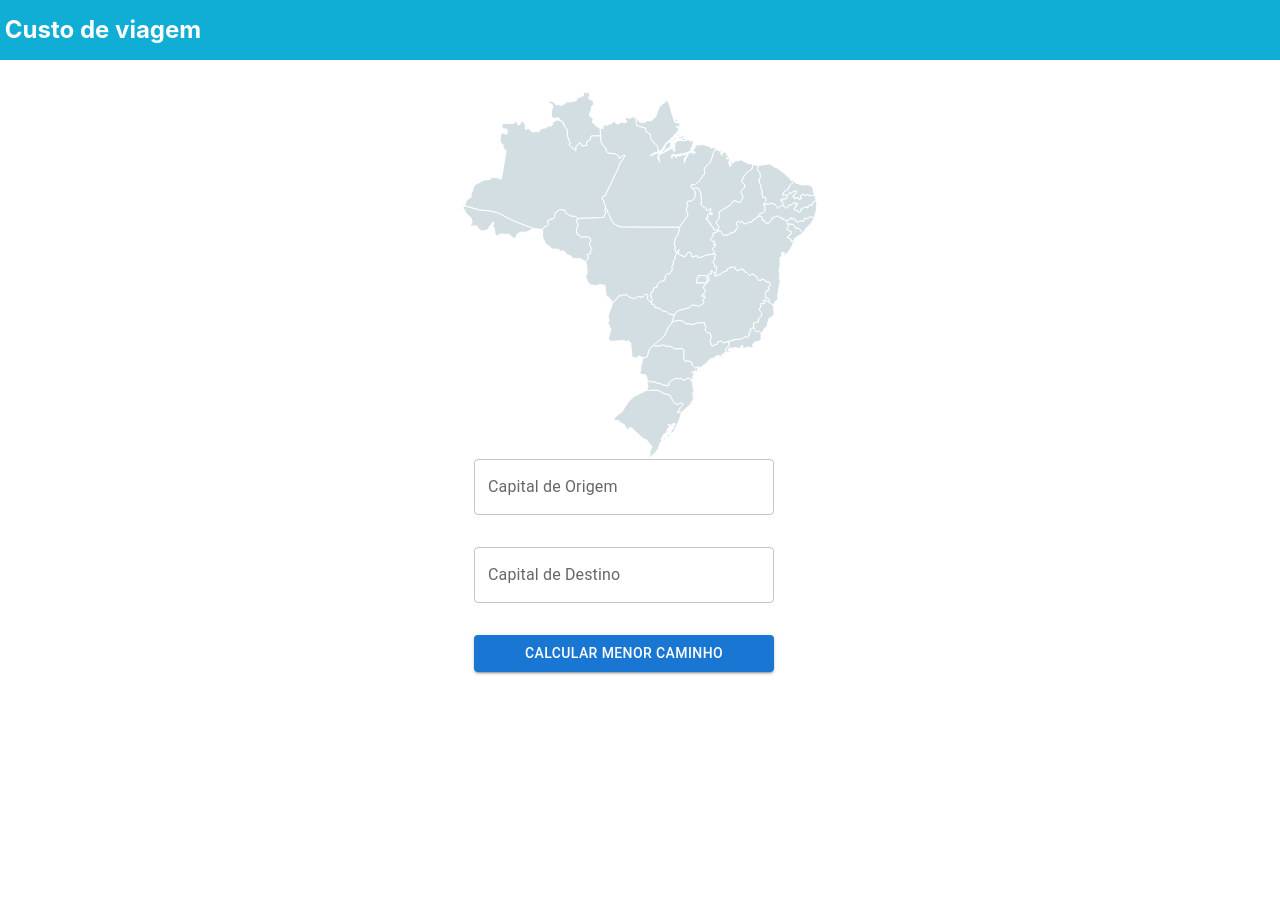
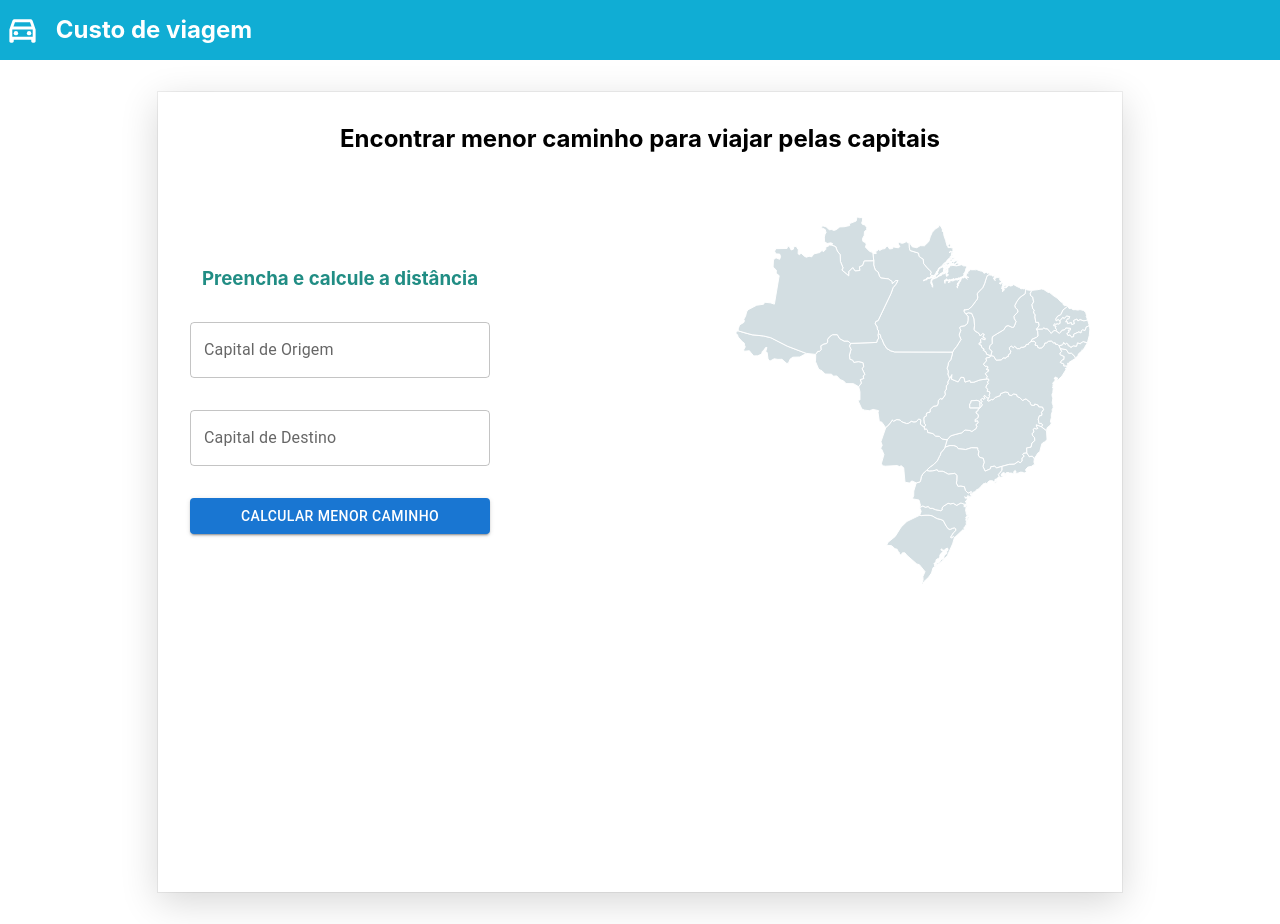
Before and after one commit to projeto-de-algoritmos/Grafos2_Custo-de-Viagens, a React (Create React App) app in the folder custo_viagens/: page / in a window 1280 px wide. Before the commit the page ends 800 px from the top, so only its background shows below. Built offline with nearby package versions, Linux system fonts and the light colour scheme.

Commit message:
Approve app style

```diff
--- a/custo_viagens/src/App.js
+++ b/custo_viagens/src/App.js
@@ -3,15 +3,21 @@ import Map from './components/Map';
 import Navbar from './components/Navbar';
 import { Flex, Box } from 'reflexbox';
 import Form from './components/Form';
+import * as S from './AppStyle';
 function App() {
   return (
-    <Box minHeight="100vh">
+    <>
       <Navbar />
-      <Flex flexDirection="column" justifyContent="center" alignItems="center">
-        <Map />
-        <Form />
+      <Flex minHeight="100vh" justifyContent="center">
+        <S.Wrapper>
+          <h2>Encontrar menor caminho para viajar pelas capitais</h2>
+          <Flex justifyContent="space-between" alignItems="center">
+            <Form />
+            <Map />
+          </Flex>
+        </S.Wrapper>
       </Flex>
-    </Box>
+    </>
   );
 }
 
--- /dev/null
+++ b/custo_viagens/src/AppStyle.js
@@ -0,0 +1,14 @@
+import styled from 'styled-components';
+
+export const Wrapper = styled.div`
+  display: flex;
+  flex-direction: column;
+  box-shadow: rgba(0, 0, 0, 0.16) 0px 10px 36px 0px,
+    rgba(0, 0, 0, 0.06) 0px 0px 0px 1px;
+  padding: 2rem;
+  width: 900px;
+  text-align: center;
+  h2 {
+    margin-bottom: 4rem;
+  }
+`;
--- a/custo_viagens/src/components/Form/index.jsx
+++ b/custo_viagens/src/components/Form/index.jsx
@@ -52,6 +52,7 @@ const Form = () => {
     <Flex style={{ gap: '2rem' }}>
       <form onSubmit={handleSubmit}>
         <Flex width="300px" style={{ gap: '2rem' }} flexDirection="column">
+          <h3 style={{ color: '#218d84' }}>Preencha e calcule a distância</h3>
           <TextField
             id="outlined-basic"
             label="Capital de Origem"
--- a/custo_viagens/src/components/MapCaption/index.jsx
+++ b/custo_viagens/src/components/MapCaption/index.jsx
@@ -1,15 +1,26 @@
 import * as S from './styles';
-import ArrowDownwardIcon from '@mui/icons-material/ArrowDownward';
+import ArrowCircleDownOutlinedIcon from '@mui/icons-material/ArrowCircleDownOutlined';
 import { Flex } from 'reflexbox';
+import LocationOnOutlinedIcon from '@mui/icons-material/LocationOnOutlined';
 const MapCaption = ({ distanceArray }) => {
   return (
     <S.Wrapper>
-      {distanceArray.map((capital) => (
-        <Flex flexDirection="column" alignItems="center">
-          {capital}
-          <ArrowDownwardIcon />
-        </Flex>
-      ))}
+      {distanceArray.map((capital, index) => {
+        let color = index !== 0 ? '#58585a' : '#1cbe29';
+
+        return (
+          <Flex flexDirection="column" alignItems="center">
+            {capital}
+
+            {index !== distanceArray?.length - 1 && (
+              <ArrowCircleDownOutlinedIcon style={{ color }} />
+            )}
+            {index === distanceArray?.length - 1 && (
+              <LocationOnOutlinedIcon style={{ color: '#1c51c5' }} />
+            )}
+          </Flex>
+        );
+      })}
     </S.Wrapper>
   );
 };
--- a/custo_viagens/src/components/Navbar/index.jsx
+++ b/custo_viagens/src/components/Navbar/index.jsx
@@ -1,8 +1,10 @@
 import { Flex } from 'reflexbox';
 import * as S from './styles';
+import DirectionsCarFilledOutlinedIcon from '@mui/icons-material/DirectionsCarFilledOutlined';
 const Navbar = () => {
   return (
     <S.NavContainer>
+      <DirectionsCarFilledOutlinedIcon fontSize="large" />
       <h2>Custo de viagem</h2>
     </S.NavContainer>
   );
--- a/custo_viagens/src/components/Navbar/styles.js
+++ b/custo_viagens/src/components/Navbar/styles.js
@@ -7,5 +7,6 @@ export const NavContainer = styled.div`
   color: white;
   align-items: center;
   padding: 0.3rem;
+  gap: 1rem;
   margin-bottom: 2rem;
 `;
--- a/custo_viagens/src/index.css
+++ b/custo_viagens/src/index.css
@@ -1,5 +1,6 @@
 body {
   margin: 0;
+  padding-bottom: 2rem;
   font-family: -apple-system, BlinkMacSystemFont, 'Segoe UI', 'Roboto', 'Oxygen',
     'Ubuntu', 'Cantarell', 'Fira Sans', 'Droid Sans', 'Helvetica Neue',
     sans-serif;
@@ -7,6 +8,13 @@ body {
   -moz-osx-font-smoothing: grayscale;
 }
 
+* {
+  padding: 0;
+  margin: 0;
+  vertical-align: baseline;
+  list-style: none;
+  border: 0;
+}
 code {
   font-family: source-code-pro, Menlo, Monaco, Consolas, 'Courier New',
     monospace;
```
Also changed, not shown: custo_viagens/src/App.css (deleted, +0 -38 lines).
